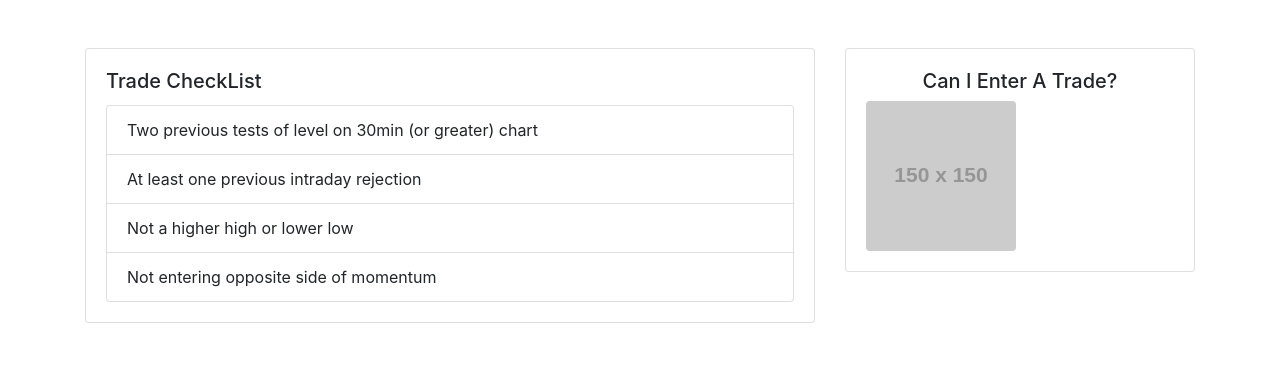
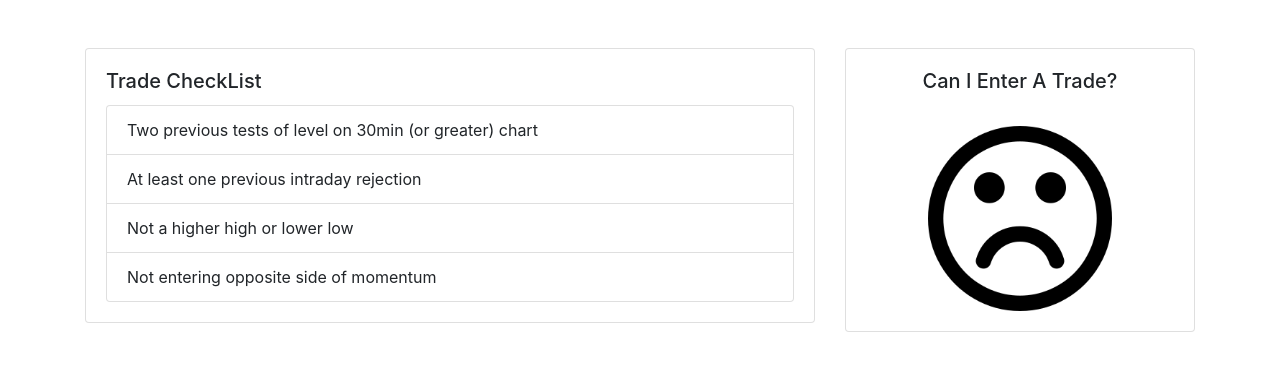
Before and after one commit to jbloemker97/trader-checklist, a Vue app: page / in a window 1280 px wide. Shown: the top 370 px of the page. Built offline with nearby package versions, Linux system fonts and the light colour scheme.

Commit message:
Images added

```diff
--- a/src/components/CheckList.vue
+++ b/src/components/CheckList.vue
@@ -16,13 +16,15 @@
 
         <div class="col-lg-4">
             <div class="card">
-                <div class="card-body">
+                <div class="card-body text-center">
                     <h5 class="text-center">Can I Enter A Trade?</h5>
                     <img :src="imgUrl" class="rounded">
                 </div>
             </div>
         </div>
     </div>
+
+    <!-- <div>Icons made by <a href="https://www.flaticon.com/authors/dave-gandy" title="Dave Gandy">Dave Gandy</a> from <a href="https://www.flaticon.com/"                 title="Flaticon">www.flaticon.com</a> is licensed by <a href="http://creativecommons.org/licenses/by/3.0/"                 title="Creative Commons BY 3.0" target="_blank">CC 3.0 BY</a></div> -->
 </template>
 
 <script>
@@ -30,7 +32,8 @@ export default {
     name: 'CheckList',
     data () {
         return {
-            imgUrl: 'https://via.placeholder.com/150',
+            // imgUrl: 'https://via.placeholder.com/150',
+            imgUrl: '/assets/frown.png',
             doTrade: false,
         }
     },
@@ -62,4 +65,14 @@ export default {
     li {
         cursor: pointer;
     }
+
+    li:hover {
+        background-color: #E1E1E1;
+        opacity: 0.8;
+    }
+
+    img {
+        margin-top: 25px;
+        max-width: 60%;
+    }
 </style>
```
Also changed, not shown: public/assets/frown.png (added), public/assets/happiness.png (added).
